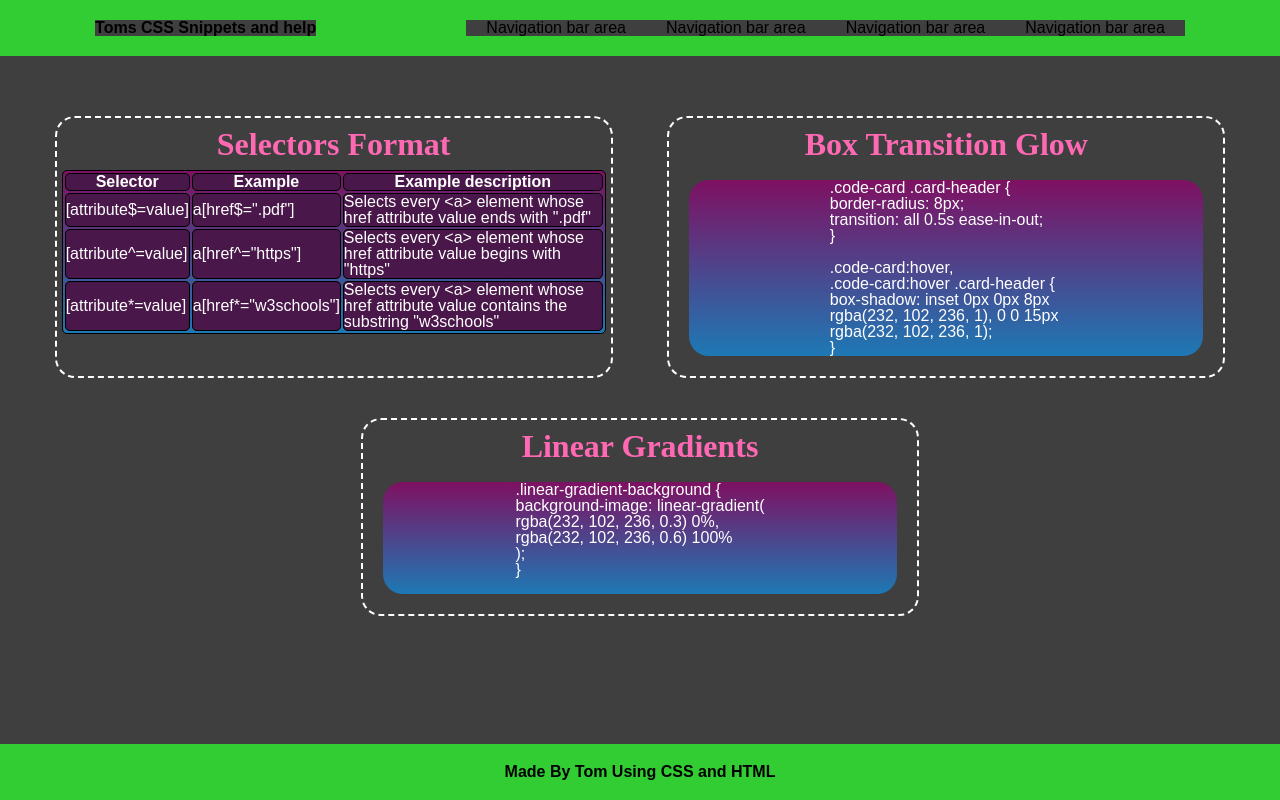
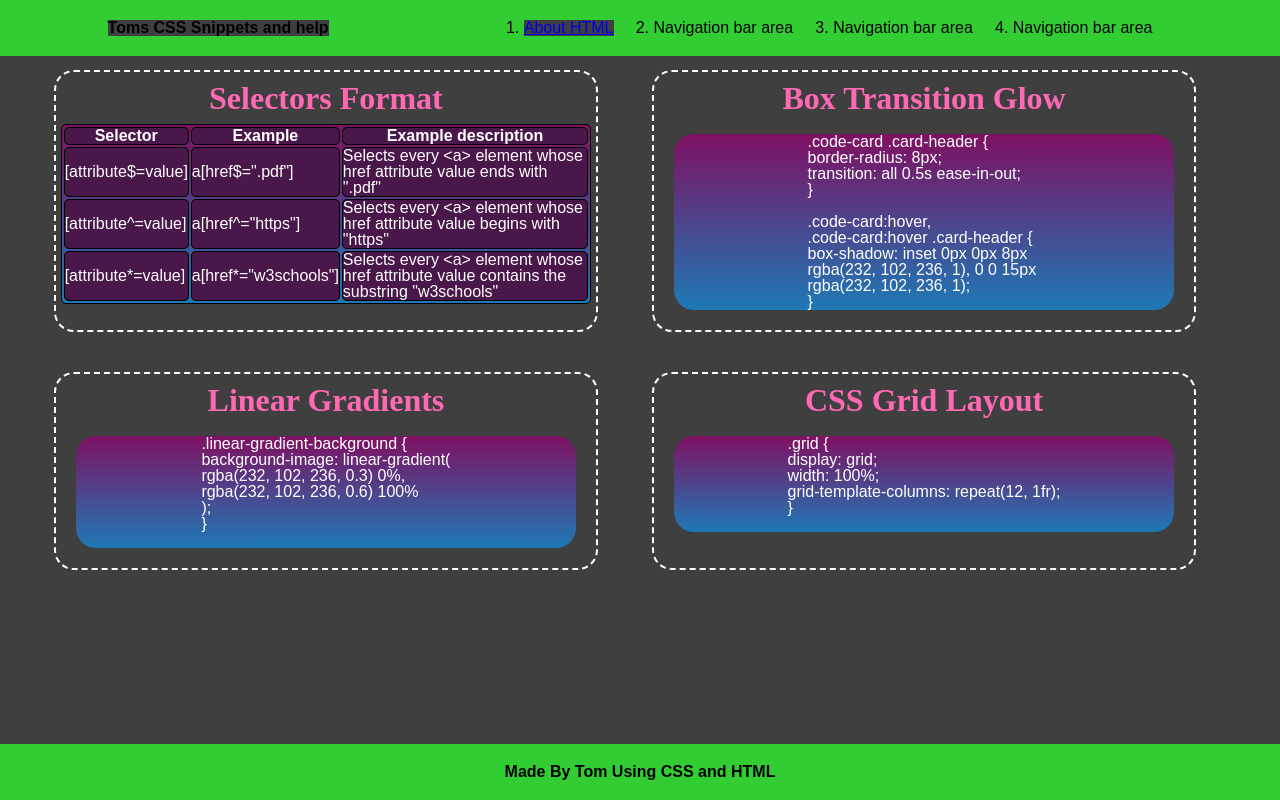
Before and after one commit to Thomas21119/Css-Snippets, a plain HTML site: page index.html in a window 1280 px wide. Drawn offline with Linux system fonts and the light colour scheme.

Commit message:
another commit

```diff
--- a/assets/style.css
+++ b/assets/style.css
@@ -34,10 +34,6 @@ pre {
     word-wrap: break-word;
 }
 
-pre {
-
-}
-
 header {
     display:flex;
     flex-direction: row;
@@ -45,23 +41,30 @@ header {
     margin: 0px 0px 20px 0px;
     background-color: limegreen;
     border: 20px solid limegreen;
+    position: fixed;
+    top: 0;
+    width: 100%;
+    overflow: hidden;
 }
 
 header nav ul {
     display: flex;
     flex-direction: row;
     justify-content: flex-end;
+    background-color: limegreen;
+    list-style: decimal;
 }
 
 header nav ul li {
     margin: 0px 20px;
+    background-color: limegreen;
 }
 
 main{
     display: flex;
     justify-content: space-evenly;
     flex-wrap: wrap;
-    margin: 20px;
+    margin: 50px 50px 20px 20px;
 }
 
 table, th, td {
@@ -150,6 +153,7 @@ footer h3 {
 @media screen and (max-width: 1000px) {
     main {
         display: flex;
+        margin: 90px 90px 20px 20px;
     }
     .card{
         flex-wrap: wrap;
--- a/index.html
+++ b/index.html
@@ -13,7 +13,7 @@
         <h1>Toms CSS Snippets and help</h1>
         <nav>
             <ul class="navigation">
-                <li>Navigation bar area</li>
+                <li><a href="about.html">About HTML</a></li>
                 <li>Navigation bar area</li>
                 <li>Navigation bar area</li>
                 <li>Navigation bar area</li>
@@ -74,6 +74,16 @@ rgba(232, 102, 236, 0.6) 100%
 }
             </pre>
         </div>
+        <div class="card">
+            <h2 class="heading">CSS Grid Layout</h2>
+            <pre class="linear-gradient-background">
+.grid {
+display: grid;
+width: 100%;
+grid-template-columns: repeat(12, 1fr);
+}
+            </pre>
+        </div>
     </main>
     <footer>
         <h3>Made By Tom Using CSS and HTML</h3>
```
Also changed, not shown: about.html (added, +12 -0 lines).
